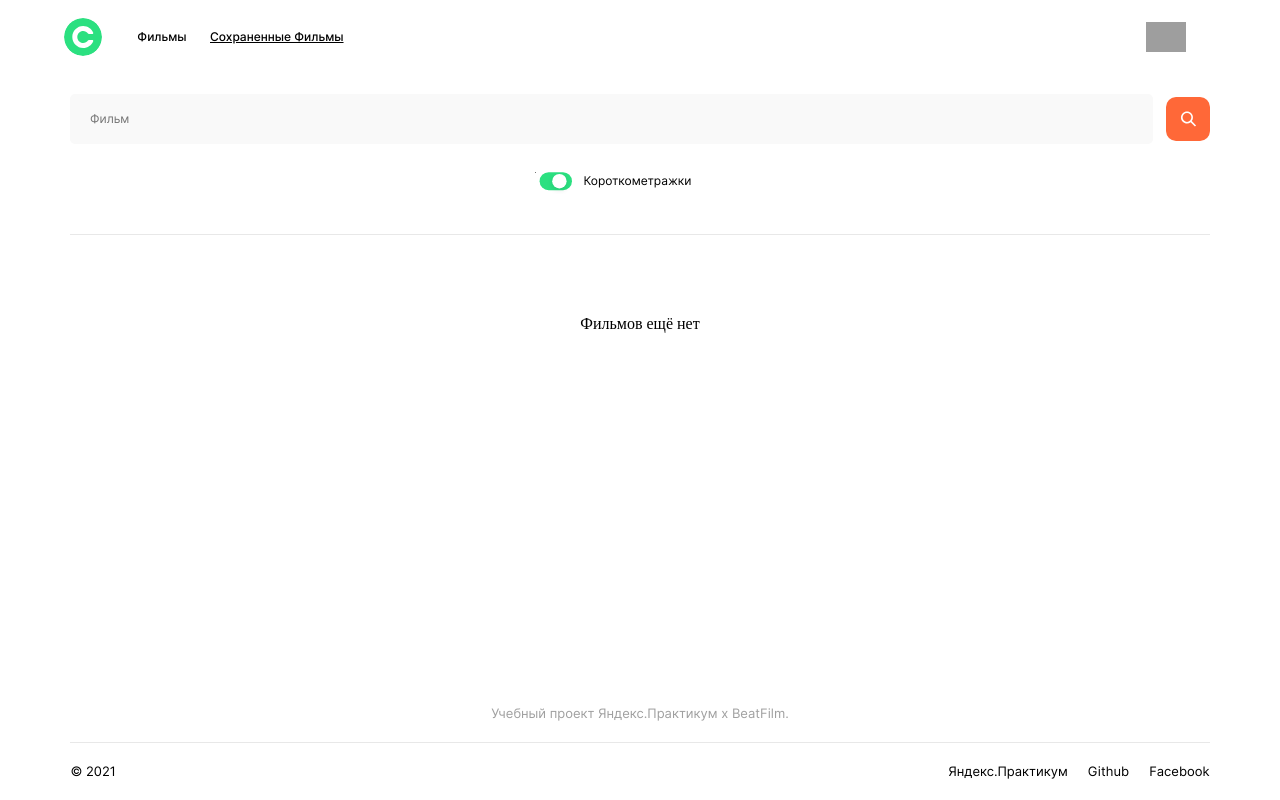
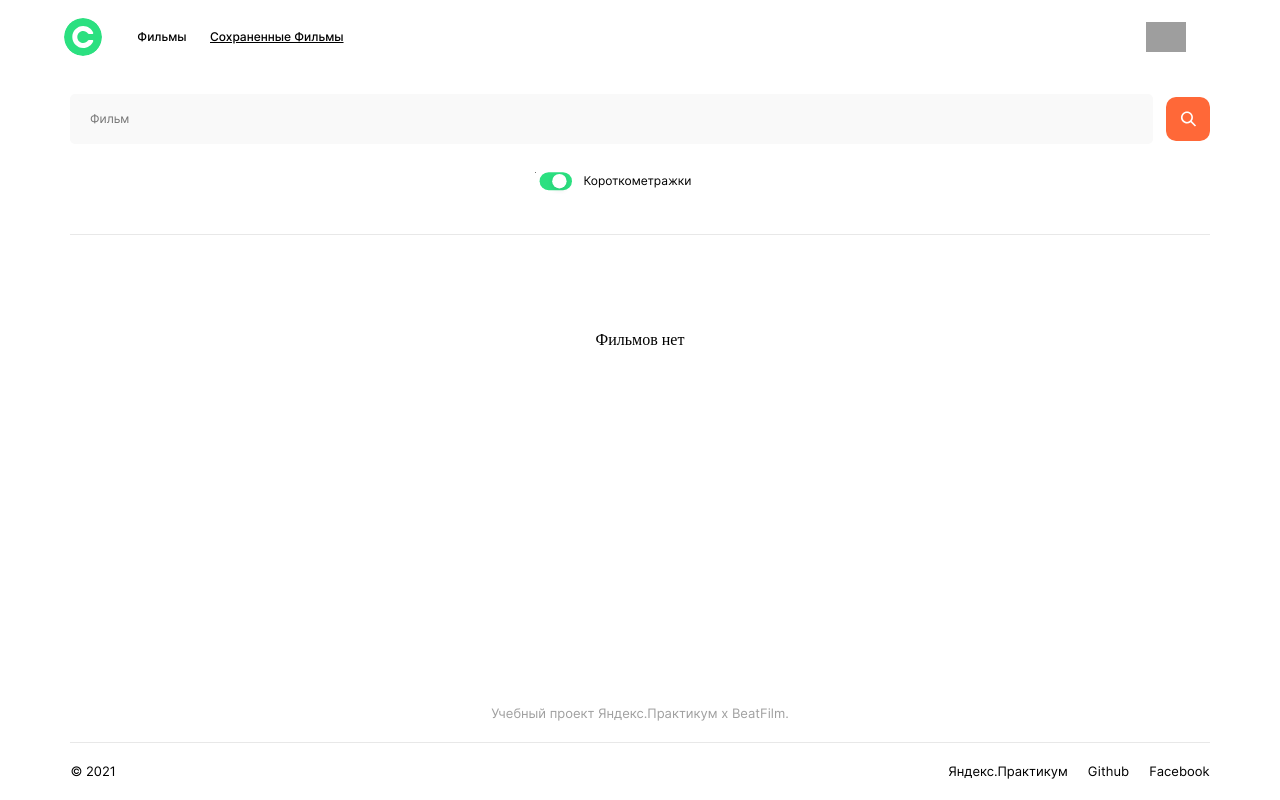
Before and after one commit to interind/movies-explorer-frontend, a React (Create React App) app: page /saved-movies in a window 1280 px wide. Built offline with nearby package versions, Linux system fonts and the light colour scheme; grey boxes are pictures that could not be loaded.

Commit message:
notFound Movies

```diff
--- a/src/components/MoviesCardList/MoviesCardList.js
+++ b/src/components/MoviesCardList/MoviesCardList.js
@@ -3,10 +3,11 @@ import PropTypes from 'prop-types';
 import './MoviesCardList.css';
 
 function MoviesCardList({ children }) {
+  const notFound = <p>Фильмов нет</p>;
   return (
     <React.Fragment>
         <section className='MoviesCardList'>
-         {children}
+         {children || notFound}
         </section>
     </React.Fragment>
   );
--- a/src/components/SavedMovies/SavedMovies.js
+++ b/src/components/SavedMovies/SavedMovies.js
@@ -13,17 +13,19 @@ function SavedMovies({
   isCheckFilter,
   isOpenCheck,
 }) {
+  const notFound = <p>Фильмов нет</p>;
   return (
     <React.Fragment>
       <SearchForm onFilter={isCheckFilter} onSearch={searchMovies}/>
       <MoviesCardList>
-          {(isOpenCheck && movies.length > 0) && (filterTimes(movies).map((card) => <MoviesCard
+          {(isOpenCheck && movies.length > 0) && (filterTimes(movies).length <= 0
+            ? notFound : filterTimes(movies).map((card) => <MoviesCard
            key={card.id}
-           card={card} movies={movies} toggleMovies={toggleMovies}/>))}
+           card={card} movies={movies} toggleMovies={toggleMovies}/>)) }
           {(!isOpenCheck && movies.length > 0) && (movies.map((card) => <MoviesCard
            key={card.id}
            card={card} movies={movies} toggleMovies={toggleMovies}/>))}
-           {movies.length <= 0 && 'Фильмов ещё нет'}
+           {movies.length <= 0 && notFound}
       </MoviesCardList>
     </React.Fragment>
   );
```
